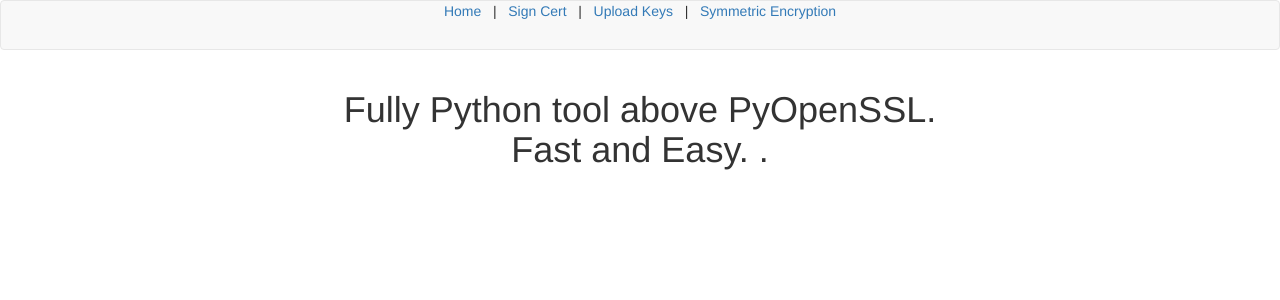
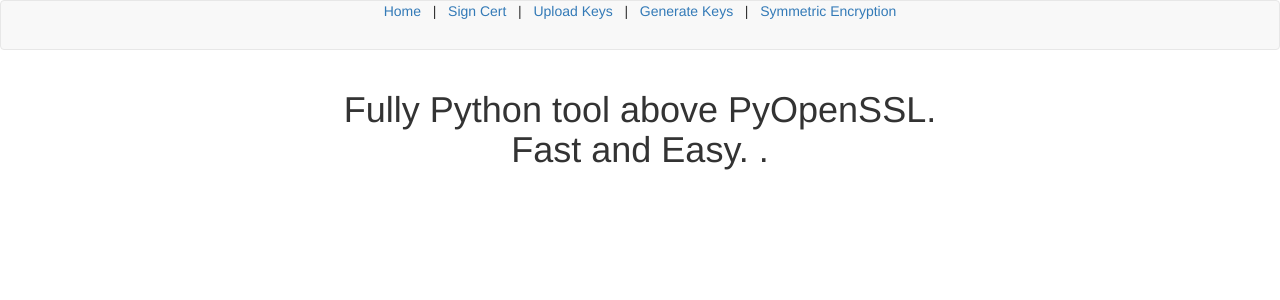
Before and after one commit to xlrshubham/flaskopenssl, a Flask app: page / in a window 1280 px wide. Shown: the top 300 px of the page. Run offline with Flask 2, Linux system fonts and the light colour scheme; some libraries are stand-ins or nearby versions.

Commit message:
Added Keygen to Menu

```diff
--- a/app/templates/base.html
+++ b/app/templates/base.html
@@ -16,6 +16,7 @@
 			      <a href="{{ url_for('index') }}">Home</a> &nbsp; | &nbsp;
 			      <a href="{{ url_for('sign') }}">Sign Cert</a> &nbsp; | &nbsp;
 			      <a href="{{ url_for('upload') }}">Upload Keys</a> &nbsp; | &nbsp;
+			      <a href="{{ url_for('keygen') }}">Generate Keys</a> &nbsp; | &nbsp;
 			      <a href="{{ url_for('encsym') }}">Symmetric Encryption</a>
 
 
```
